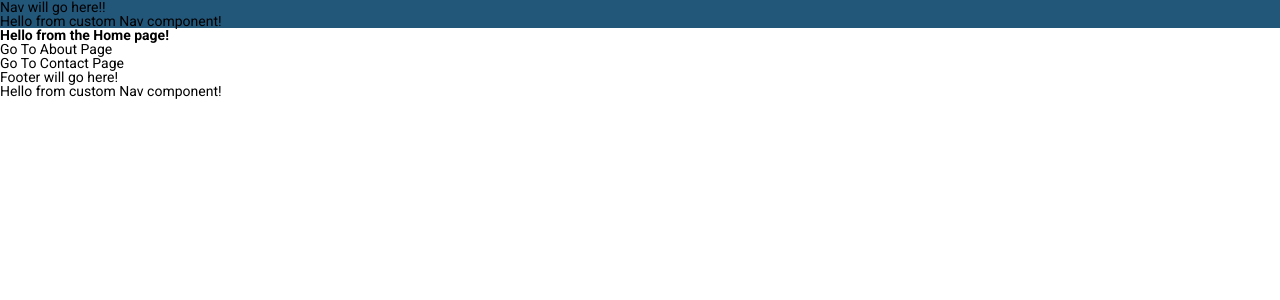
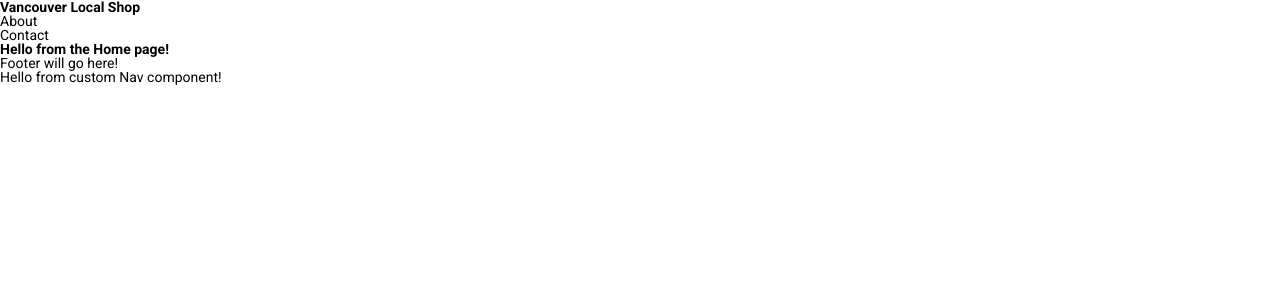
Before and after one commit to andrews1022/vancouver-shop-local, a Next.js app: page / in a window 1280 px wide. Shown: the top 300 px of the page. Built offline with nearby package versions, Linux system fonts and the light colour scheme.

Commit message:
added jsx boilerplate to nav component

```diff
--- a/components/Nav/index.tsx
+++ b/components/Nav/index.tsx
@@ -1,3 +1,7 @@
+// next
+import Link from 'next/link';
+
+// react
 import React from 'react';
 
 // styled components
@@ -5,8 +9,21 @@ import { NavWrapper } from './styles';
 
 const Nav = () => (
 	<NavWrapper>
-		<p>Nav will go here!!</p>
-		<p>Hello from custom Nav component!</p>
+		<ul className='nav-list'>
+			<li className='nav-item'>
+				<h1>
+					<Link href='/'>Vancouver Local Shop</Link>
+				</h1>
+			</li>
+
+			<li className='nav-item'>
+				<Link href='/about'>About</Link>
+			</li>
+
+			<li className='nav-item'>
+				<Link href='/contact'>Contact</Link>
+			</li>
+		</ul>
 	</NavWrapper>
 );
 
--- a/components/Nav/styles.ts
+++ b/components/Nav/styles.ts
@@ -1,8 +1,6 @@
 import styled from 'styled-components';
 
-export const NavWrapper = styled.nav`
-	background-color: ${(props) => props.theme.colors.bahamaBlue};
-`;
+export const NavWrapper = styled.nav``;
 
 export const NavList = styled.ul``;
 
--- a/pages/index.tsx
+++ b/pages/index.tsx
@@ -5,13 +5,6 @@ import Link from 'next/link';
 const Home: NextPage = () => (
 	<>
 		<h1>Hello from the Home page!</h1>
-
-		<p>
-			<Link href='/about'>Go To About Page</Link>
-		</p>
-		<p>
-			<Link href='/contact'>Go To Contact Page</Link>
-		</p>
 	</>
 );
 
```
